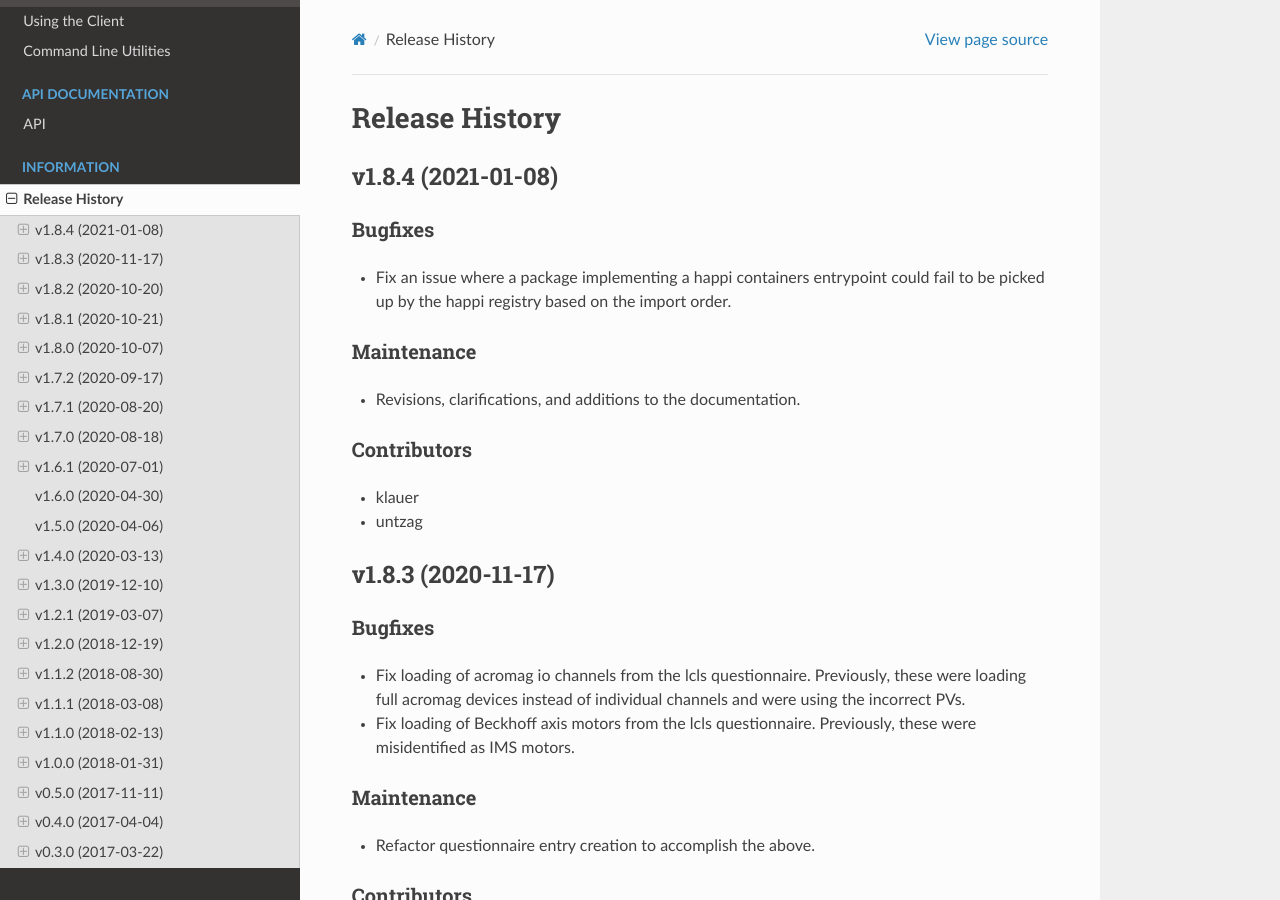
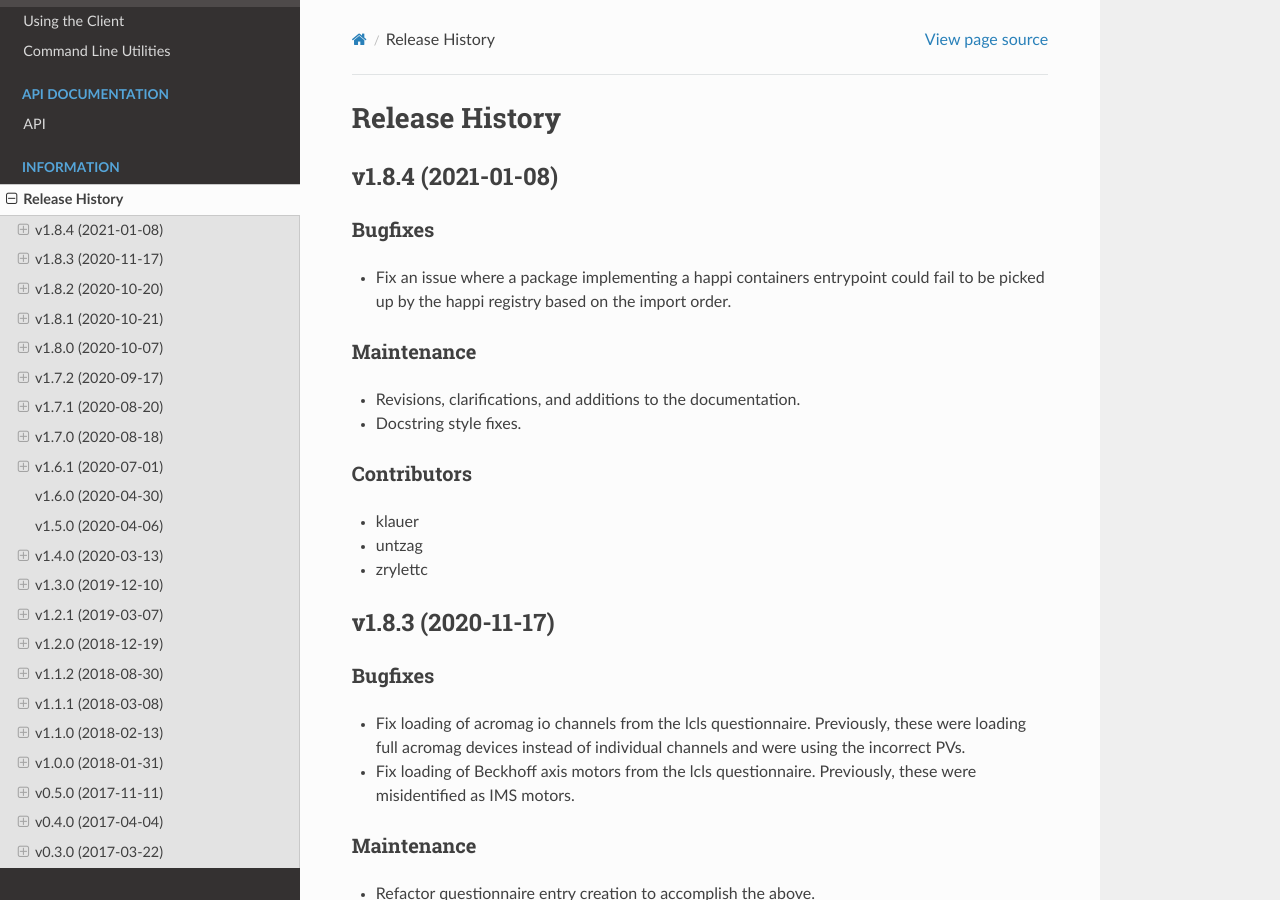
Before and after one commit to pcdshub/happi, a Sphinx documentation site: the page built from docs/source/releases.rst, in a window 1280 px wide and 900 px high. Built offline with Sphinx 7.4.7 and the Read the Docs theme 2.0.0, drawn with Linux system fonts in a browser that asks for light colours.

Commit message:
Update release notes to account for #196
Co-authored-by: Ken Lauer <klauer@users.noreply.github.com>

```diff
--- a/docs/source/releases.rst
+++ b/docs/source/releases.rst
@@ -13,11 +13,13 @@ Bugfixes
 Maintenance
 -----------
 - Revisions, clarifications, and additions to the documentation.
+- Docstring style fixes.
 
 Contributors
 ------------
 - klauer
 - untzag
+- zrylettc
 
 
 v1.8.3 (2020-11-17)
```
